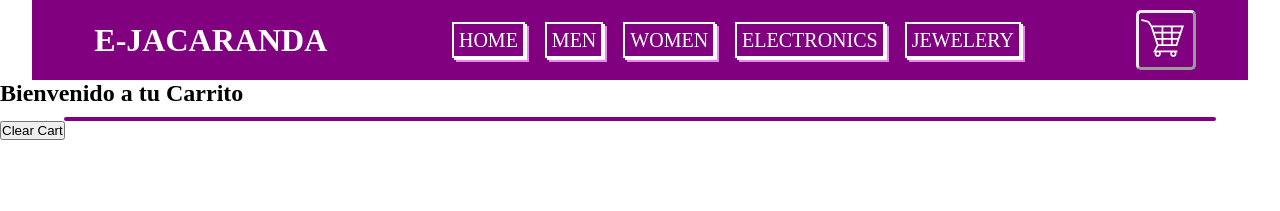
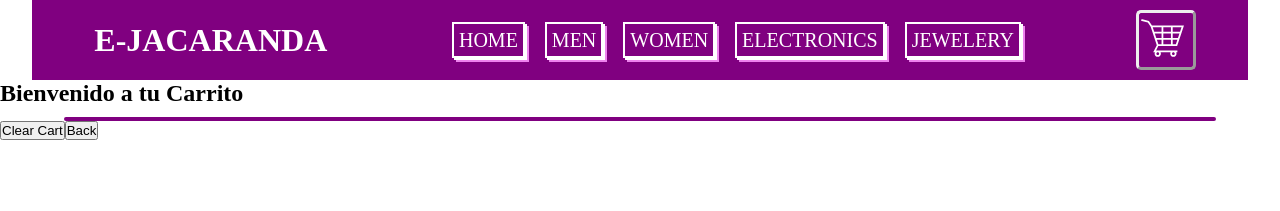
Before and after one commit to Gaddi-LPM/React-Ecommerce, a React (Create React App) app: page /cart in a window 1280 px wide. Shown: the top 211 px of the page. Built offline with nearby package versions, Linux system fonts and the light colour scheme.

Commit message:
Item Collection

```diff
--- a/src/Containers/CartContainer/index.jsx
+++ b/src/Containers/CartContainer/index.jsx
@@ -16,6 +16,8 @@ const CartContainer = () => {
       <h2>Bienvenido a tu Carrito</h2>
       <FullCar product={cart}/>
       <button onClick={cleanCart}>Clear Cart</button>
+      <button>Back</button>
+
 
     </div>
 
```
